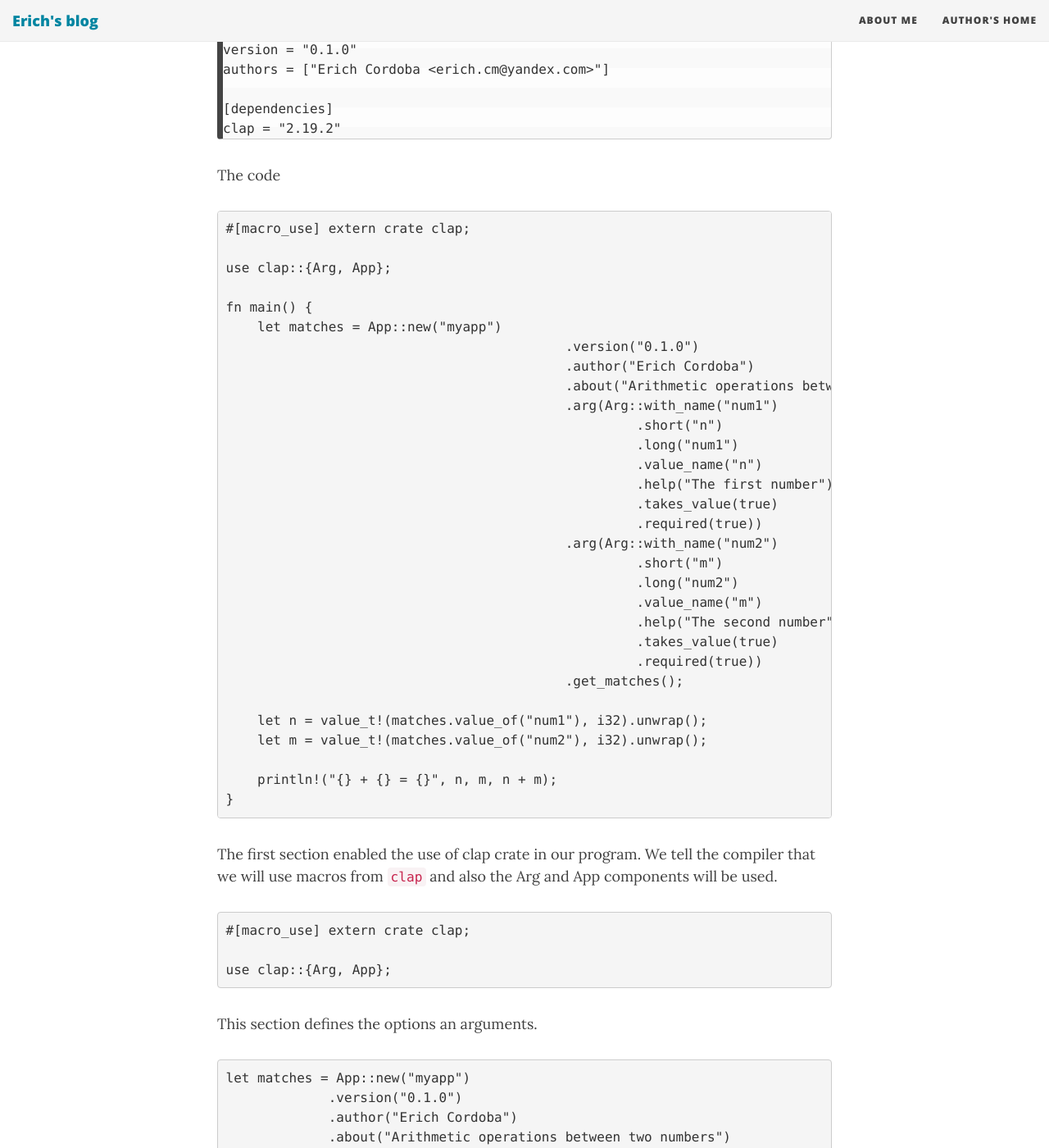
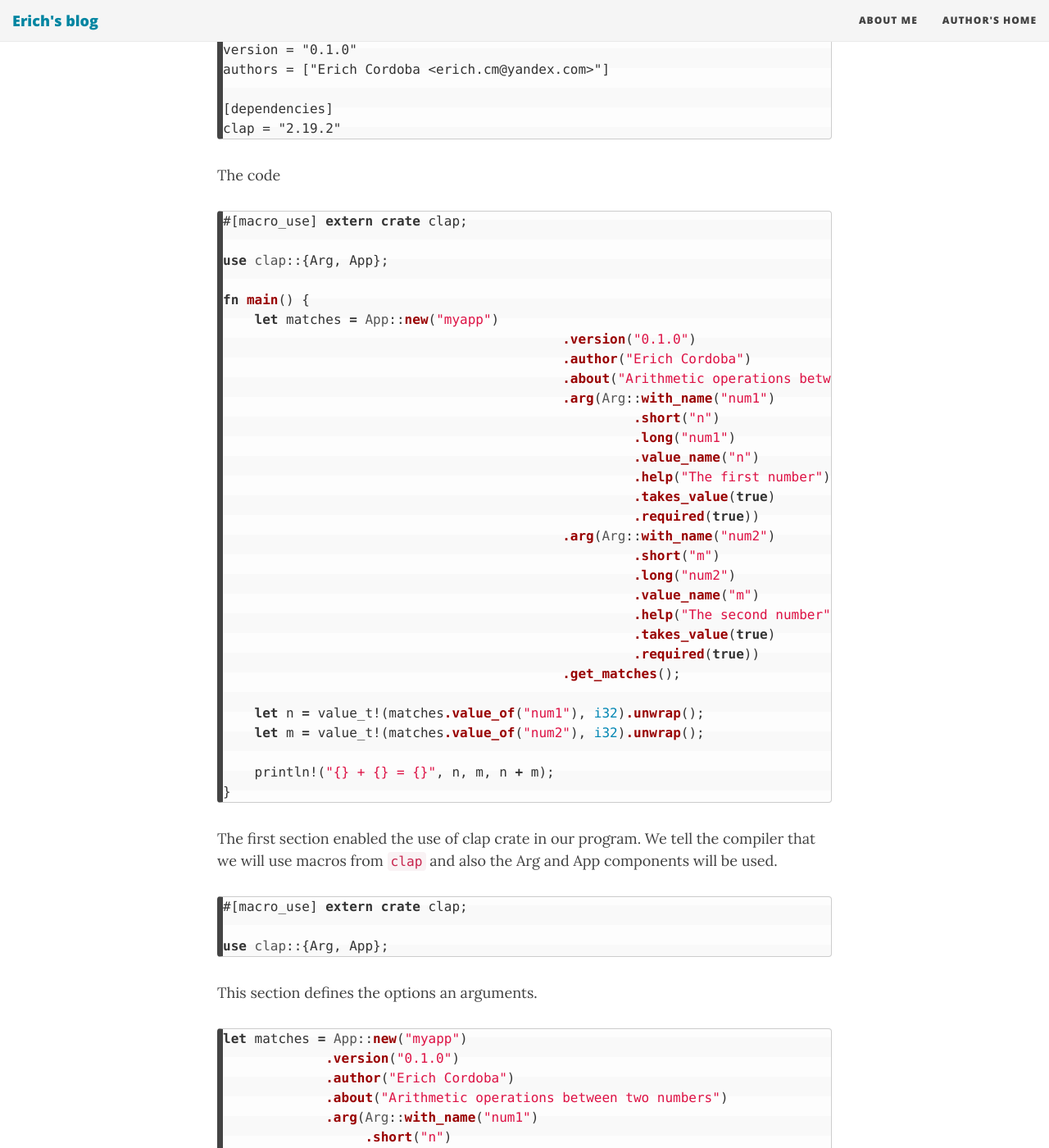
Before and after one commit to ericho/ericho.github.io, a Jekyll site: the page built from _posts/2016-12-08-parsing-cmd-line-arguments.md, in a window 1280 px wide and 1400 px high, scrolled down 578 px. Shown: the whole window at 82% size. Built offline with Jekyll 4.4.1, drawn with Linux system fonts in a browser that asks for light colours; nearby versions of some CDN libraries; some of the changed text lies outside the part shown.

Commit message:
Fix code
Signed-off-by: Erich Cordoba <erich.cm@yandex.com>

````diff
--- a/_posts/2016-12-08-parsing-cmd-line-arguments.md
+++ b/_posts/2016-12-08-parsing-cmd-line-arguments.md
@@ -21,7 +21,7 @@ clap = "2.19.2"
 
 The code
 
-```rust-lang
+```rust
 #[macro_use] extern crate clap;
 
 use clap::{Arg, App};
@@ -56,14 +56,14 @@ fn main() {
 
 The first section enabled the use of clap crate in our program. We tell the compiler that we will use macros from `clap` and also the Arg and App components will be used.
 
-```rust-lang
+```rust
 #[macro_use] extern crate clap;
 
 use clap::{Arg, App};
 ```
 This section defines the options an arguments.
 
-```rust-lang
+```rust
 let matches = App::new("myapp")
              .version("0.1.0")
              .author("Erich Cordoba")
````
